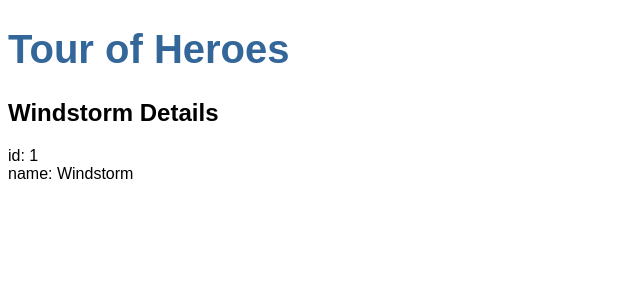
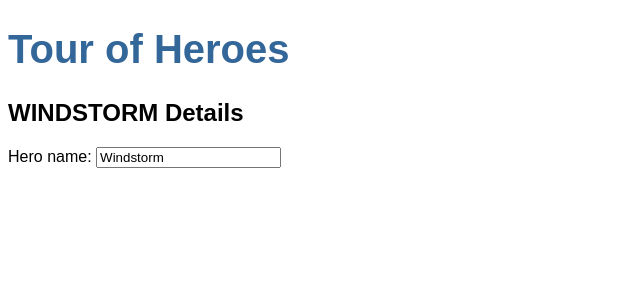
Before and after one commit to OlgaLavrishcheva/angular-tour-of-heroes, an Angular app: page / in a window 1280 px wide. Shown: the top 300 px of the page, without its empty margins (0-640 px from the left). Built offline with nearby package versions, Linux system fonts and the light colour scheme.

Commit message:
1. The Hero Editor

```diff
--- a/src/app/app.module.ts
+++ b/src/app/app.module.ts
@@ -4,6 +4,7 @@
 import { AppRoutingModule } from './app-routing.module';
 import { AppComponent } from './app.component';
 import { HeroesComponent } from './heroes/heroes.component';
+import {FormsModule} from '@angular/forms';
 
 @NgModule({
   declarations: [
@@ -12,7 +13,8 @@
   ],
   imports: [
     BrowserModule,
-    AppRoutingModule
+    AppRoutingModule,
+    FormsModule
   ],
   providers: [],
   bootstrap: [AppComponent]
--- a/src/app/heroes/heroes.component.html
+++ b/src/app/heroes/heroes.component.html
@@ -1,3 +1,5 @@
-<h2>{{hero.name}} Details</h2>
-<div><span>id: </span>{{hero.id}}</div>
-<div><span>name: </span>{{hero.name}}</div>
+<h2>{{hero.name | uppercase}} Details</h2>
+<div>
+  <label for="name">Hero name: </label>
+  <input id="name" [(ngModel)]="hero.name" placeholder="name">
+</div>
```
